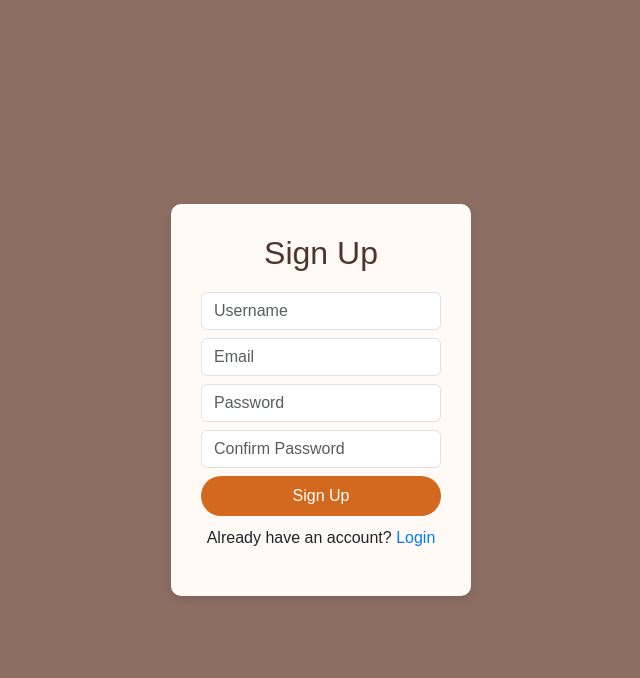
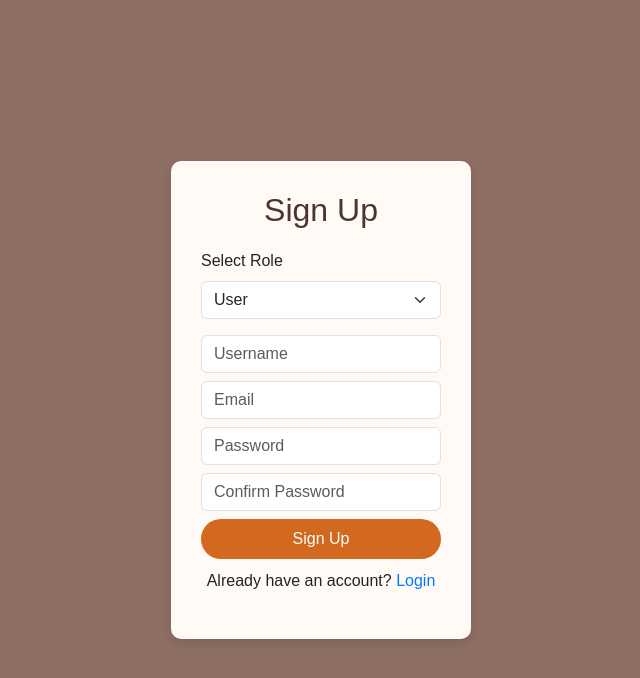
Before and after one commit to Vaishnavipawarr/CITS5505_Project, a Python web app: template templates/signup.html in a window 1280 px wide. Shown: the top 678 px of the page, without its empty margins (319-959 px from the left). Run offline with Jinja, Linux system fonts and the light colour scheme; the template is opened without the code that fills it, so the values that code supplies are empty.

Commit message:
add interactive role selection feature

```diff
--- a/templates/signup.html
+++ b/templates/signup.html
@@ -60,6 +60,15 @@
     <h2>Sign Up</h2>
 
     <form>
+        <!-- role -->
+        <div class="mb-3">
+            <label class="form-label">Select Role</label>
+            <select name="role" class="form-select mb-2">
+                <option value="user">User</option>
+                <option value="admin">Admin</option>
+            </select>
+        </div>
+
         <input type="text" class="form-control mb-2" placeholder="Username" required>
         <input type="email" class="form-control mb-2" placeholder="Email" required>
         <input type="password" class="form-control mb-2" placeholder="Password" required>
```
